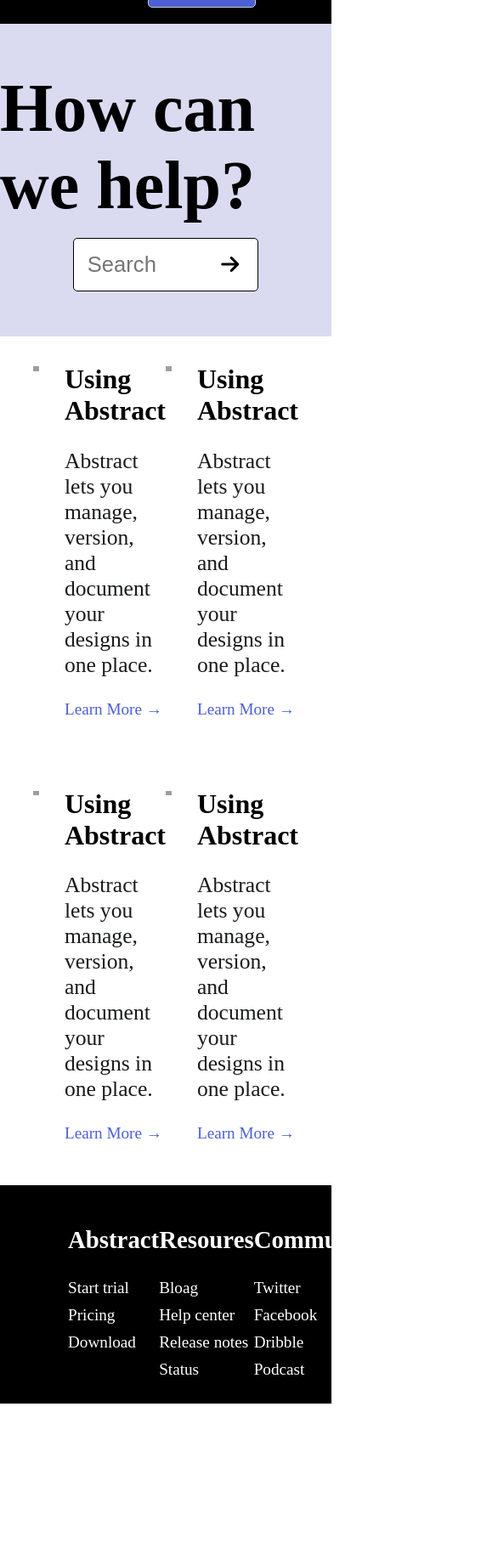
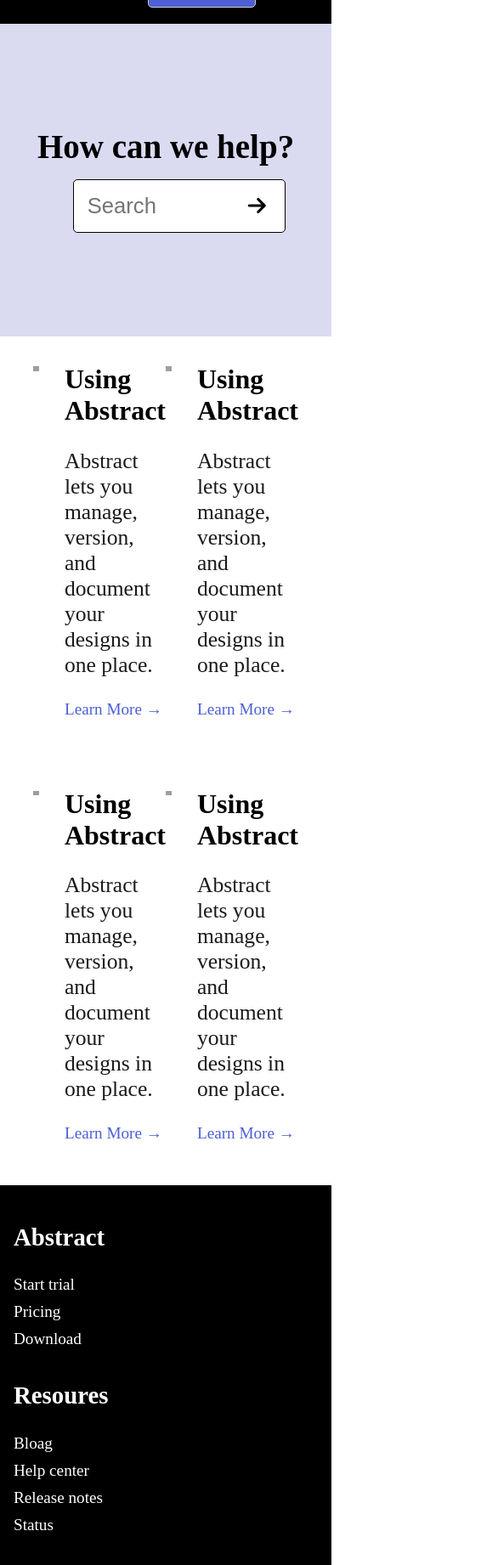
Before and after one commit to nandha-techie/Abstract-site, a plain HTML site: page index.html in a window 390 px wide. Shown: the part 138-1980 px from the top of the page at 85% size, 566 px wide, since content can reach past the window. Before the commit the page ends 1790 px from the top, so only its background shows below. Drawn offline with Linux system fonts and the light colour scheme; grey boxes are pictures that could not be loaded.

Commit message:
input search changes

```diff
--- a/index.html
+++ b/index.html
@@ -5,6 +5,7 @@
     <meta http-equiv="X-UA-Compatible" content="IE=edge">
     <meta name="viewport" content="width=device-width, initial-scale=1.0">
     <title>Abstract</title>
+    <script src="https://kit.fontawesome.com/f7eafe0e33.js" crossorigin="anonymous"></script>
     <link rel="stylesheet" href="style.css">
 </head>
 <body>
@@ -104,6 +105,5 @@
             </div>
         </div>
     </footer>
-    <script src="https://kit.fontawesome.com/f7eafe0e33.js" crossorigin="anonymous"></script>
 </body>
 </html>
--- a/style.css
+++ b/style.css
@@ -4,9 +4,6 @@
 body{
     margin: 0;
     padding: 0;
-}
-.flex{
-    display: flex;
 }
 .container-fluid{
     width: 100%;
@@ -16,6 +13,9 @@ body{
     padding-left: 5%;
     padding-right: 5%;
     margin: 0 auto;
+}
+.flex{
+    display: flex;
 }
 .topnav{
     justify-content: space-between;
@@ -68,18 +68,17 @@ body{
     align-items: center;
     justify-content: center;
 }
+.main_title{
+    font-size: clamp(1rem, 10vw, 7rem);
+    font-weight: 600;
+    margin-bottom: 1rem;
+}
 .form_search{
     width: 80%;
 }
-.main_title{
-    font-size: 5rem;
-    font-weight: 600;
-    margin-bottom: 1rem;
-}
 .form_input{
     display: inline-block;
-    min-width: 200px;
-    width: 70%;
+    width: max(250px, 70%);
     margin-left: 15%;
     padding: 1rem 1rem;
     outline: none;
@@ -146,10 +145,17 @@ body{
     text-decoration: underline;
 }
 .footer_wrapper{
+    width: 100%;
     padding: 1.2rem 5rem 1.2rem 5rem;
     display: flex;
     justify-content: space-between;
     background-color: black;
+}
+@media(max-width: 40rem){
+    .footer_wrapper{
+        padding: 1rem;
+        display: block;
+    }
 }
 .footer_column{
     display: flex;
```
